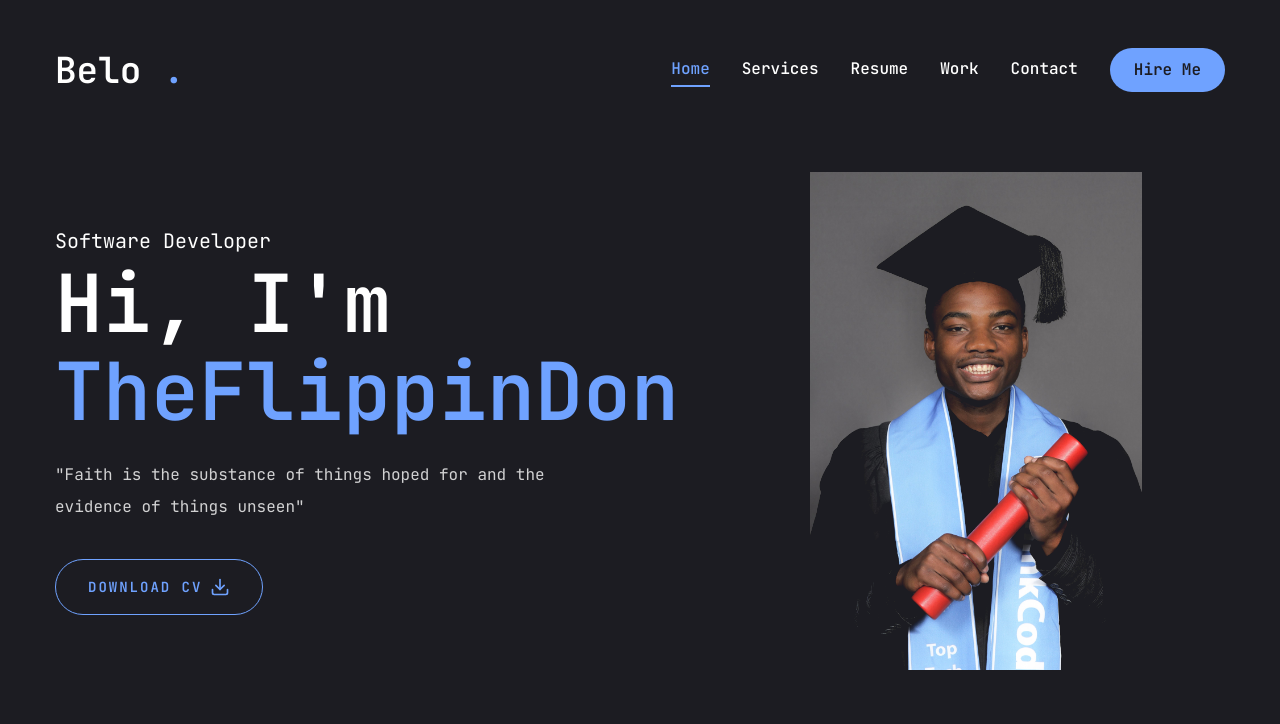
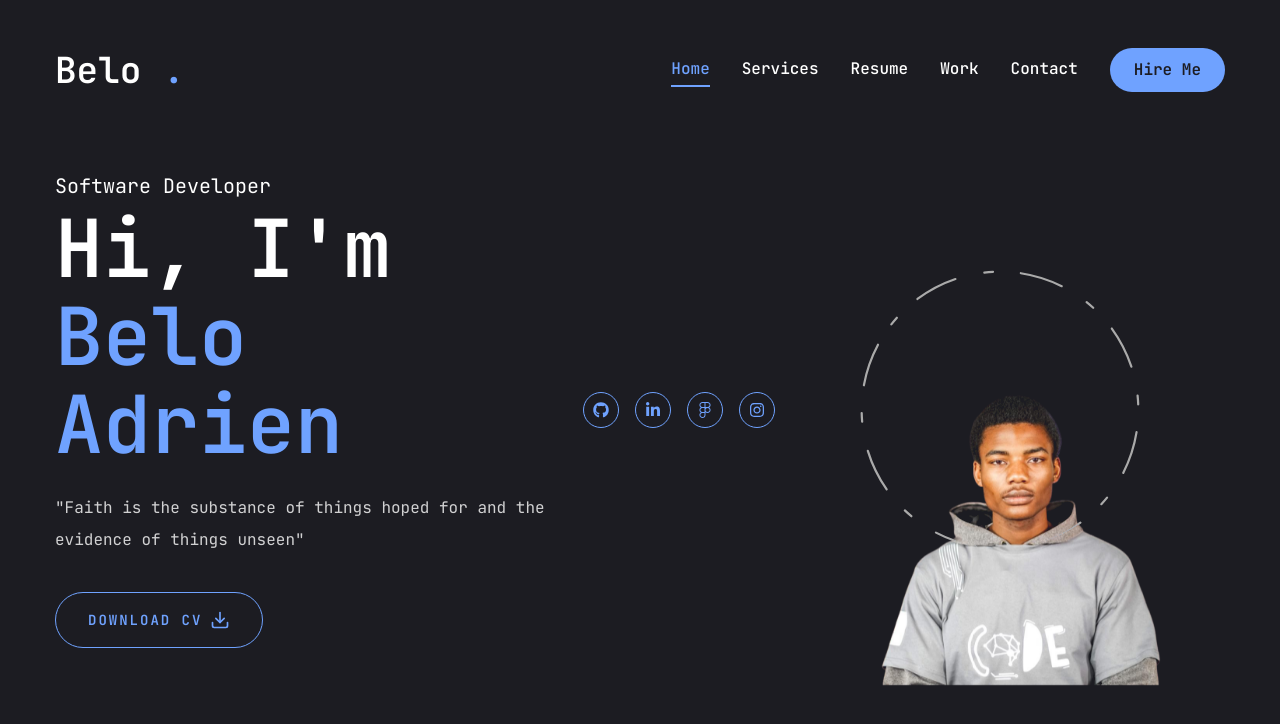
Before and after one commit to AdrianDaDon/portfolio, a Next.js app in the folder belo_portfolio/: page / in a window 1280 px wide. Shown: the top 724 px of the page. Built offline with nearby package versions, Linux system fonts and the light colour scheme.

Commit message:
added my social links

```diff
--- a/belo_portfolio/app/globals.css
+++ b/belo_portfolio/app/globals.css
@@ -2,9 +2,7 @@
 @tailwind components;
 @tailwind utilities;
 
-
 @layer base {
-
   body {
     @apply font-primary;
     @apply bg-primary text-white leading-loose;
@@ -20,4 +18,22 @@
     @apply text-[20px] xl:text-[24px] leading-[1.1] font-semibold;
   }
 
+  .type-effect {
+    overflow: hidden;
+    animation: typing 2s steps(13), cursor 0.5s step-end infinite alternate;
+    border-right: 5px solid;
+  }
+
+  /* ANIMATIONS */
+  @keyframes cursor {
+    50% {
+      border-color: transparent;
+    }
+  }
+
+  @keyframes typing {
+    from {
+      width: 0;
+    }
+  }
 }
--- a/belo_portfolio/app/page.jsx
+++ b/belo_portfolio/app/page.jsx
@@ -2,6 +2,7 @@ import Image from "next/image";
 import { Button } from "@/components/ui/button";
 import { FiDownload } from "react-icons/fi";
 import Photo from "@/components/Photo";
+import Socials from "@/components/Socials";
 
 export default function Home() {
   return (
@@ -9,10 +10,16 @@ export default function Home() {
       <div className="container mx-auto h-full">
         <div className="flex flex-col xl:flex-row  items-center justify-between xl:pt-8 xl:pb-24">
           {/* TEXT */}
-          <div className="text-center xl:text-left">
+          <div className="text-center xl:text-left order-2 xl:order-none">
             <span className="text-xl">Software Developer</span>
-            <h1 className="h1 mb-6">Hi, I'm <br /> <span className="text-accent">TheFlippinDon</span></h1>
-            <p className="max-w-[500px] mb-9 text-white/80">"Faith is the substance of things hoped for and the evidence of things unseen"</p>
+            <h1 className="h1 mb-6">
+              Hi, I'm <br />{" "}
+              <span className="text-accent type-effect">Belo Adrien</span>
+            </h1>
+            <p className="max-w-[500px] mb-9 text-white/80">
+              "Faith is the substance of things hoped for and the evidence of
+              things unseen"
+            </p>
 
             {/* DOWNLOAD BTN */}
             <Button
@@ -21,14 +28,23 @@ export default function Home() {
               className="uppercase flex items-center gap-2"
             >
               <span>Download CV</span>
-              <FiDownload className="text-xl"/>
+              <FiDownload className="text-xl" />
             </Button>
+          </div>
+
+          {/* SOCIALS */}
+          <div className="mb-8 xl:mb-0">
+            <Socials
+              containerSyles={"flex gap-4"}
+              iconStyles={
+                "w-9 h-9 border border-accent rounded-full flex justify-center items-center text-accent  text-base hover:bg-accent hover:text-primary hover:transition-all duration-500"
+              }
+            />
           </div>
           {/* PHOTO */}
           <div className="order-1 xl:order-none mb-8 xl:mb-0">
             <Photo />
           </div>
-
         </div>
       </div>
     </section>
--- a/belo_portfolio/components/Photo.jsx
+++ b/belo_portfolio/components/Photo.jsx
@@ -3,35 +3,70 @@
 import { motion } from "framer-motion";
 import Image from "next/image";
 
-
 export default function Photo() {
-    return(
+  return (
     <div className="w-full h-full relative">
       <motion.div
-                initial={{opacity: 0}}
+        initial={{ opacity: 0 }}
         animate={{
           opacity: 1,
           transition: {
-                        duration: 2.4,
-                        delay: 0.4,
-                        ease: 'easeInOut'
-                    }
+            duration: 0.4,
+            delay: 2,
+            ease: "easeIn",
+          },
         }}
-
       >
-                <div
-                    className="w-[298px] h-[298px] xl:h-[498px] xl:w-[498px] mix-blend-lighten"
+        <motion.div
+          className="w-[298px] h-[298px] xl:h-[498px] xl:w-[498px] mix-blend-lighten absolute"
+          initial={{ opacity: 0 }}
+          animate={{
+            opacity: 1,
+            transition: {
+              delay: 2.4,
+              duration: 0.4,
+              ease: "easeInOut",
+            },
+          }}
         >
           <Image
-                        src="/assets/IMG_0005.JPG"
+            src="/assets/codeLogo.png"
             priority
             quality={100}
             fill
             className="object-contain"
-                        // alt="graduation picture of Adrian"
+            alt="An Image of myself"
           />
+        </motion.div>
+      </motion.div>
+
+      {/* Rotating Circle */}
+
+      <motion.svg
+        className="w-[280px] xl:w-[450px] h-[280px] xl:h-[450]"
+        fill="transparent"
+        viewBox={"0 0 506 506"}
+        xmlns={"https://www.w3.org/2000/svg"}
+      >
+        <motion.circle
+          cx={"253"}
+          cy={"253"}
+          r={"250"}
+          stroke={"rgb(170,170,170)"}
+          strokeWidth={"4"}
+          strokeLinejoin={"round"}
+          strokeLinecap={"round"}
+          initial={{strokeDasharray: "24 10 0 0"}}
+          animate={{strokeDasharray: ["15 120 25 25", "16 25 97 64", "3 250 22 22"],
+            rotate: [120, 360]
+          }}
+          transition={{
+            duration: 20,
+            repeat: Infinity,
+            repeatType: "reverse"
+          }}
+        />
+      </motion.svg>
     </div>
-            </motion.div>
-        </div>
-    )
+  );
 }
--- /dev/null
+++ b/belo_portfolio/components/Socials.jsx
@@ -0,0 +1,22 @@
+import Link from "next/link";
+
+import { FaGithub, FaLinkedinIn, FaFigma, FaInstagram } from "react-icons/fa";
+
+const socials = [
+  { icon: <FaGithub />, path: "https://github.com/WhoShotYa08?tab=repositories" },
+  { icon: <FaLinkedinIn />, path: "" },
+  { icon: <FaFigma />, path: "" },
+  { icon: <FaInstagram />, path: "" },
+];
+
+export default function Socials({ containerSyles, iconStyles }) {
+  return (
+    <div className={containerSyles}>
+      {socials.map((item, index) => (
+        <Link key={index} href={item.path} className={iconStyles}>
+          {item.icon}
+        </Link>
+      ))}
+    </div>
+  );
+}
```
Also changed, not shown: belo_portfolio/public/assets/codeLogo.png (added). Lines whose indentation alone changed are shown as unchanged.
